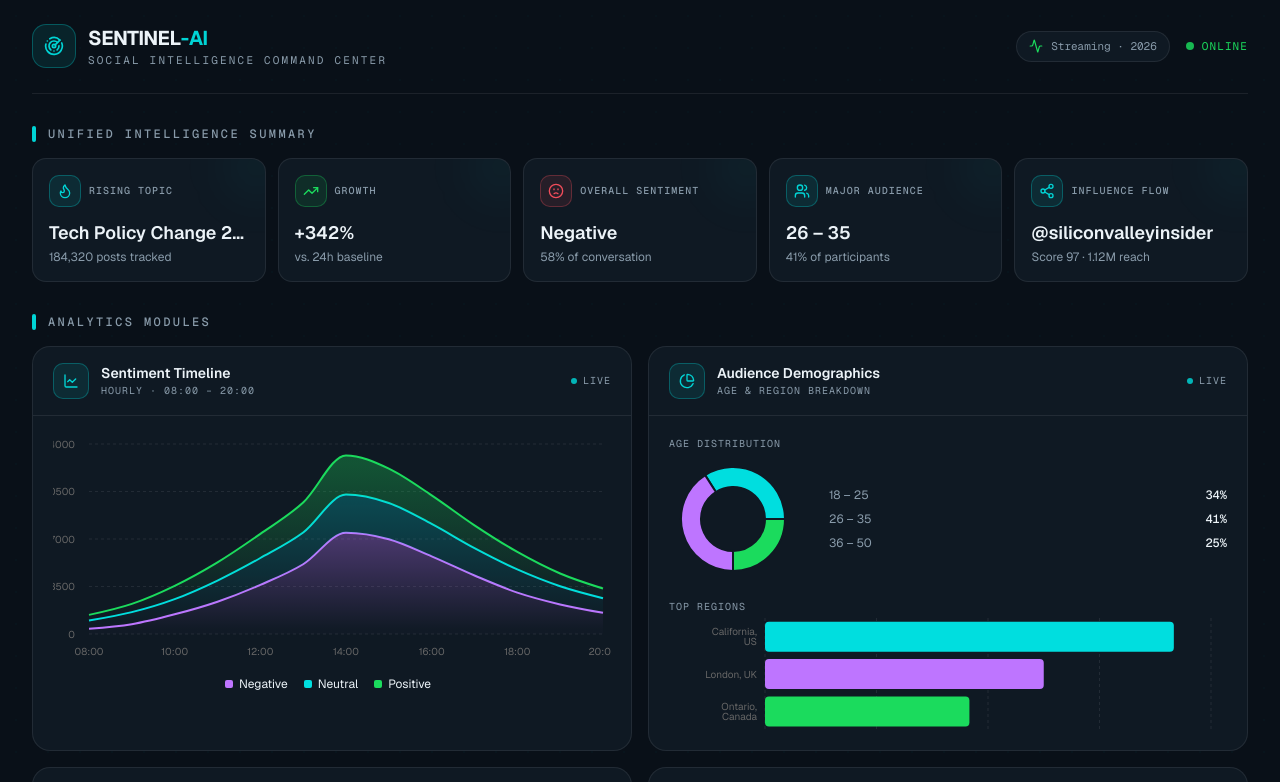
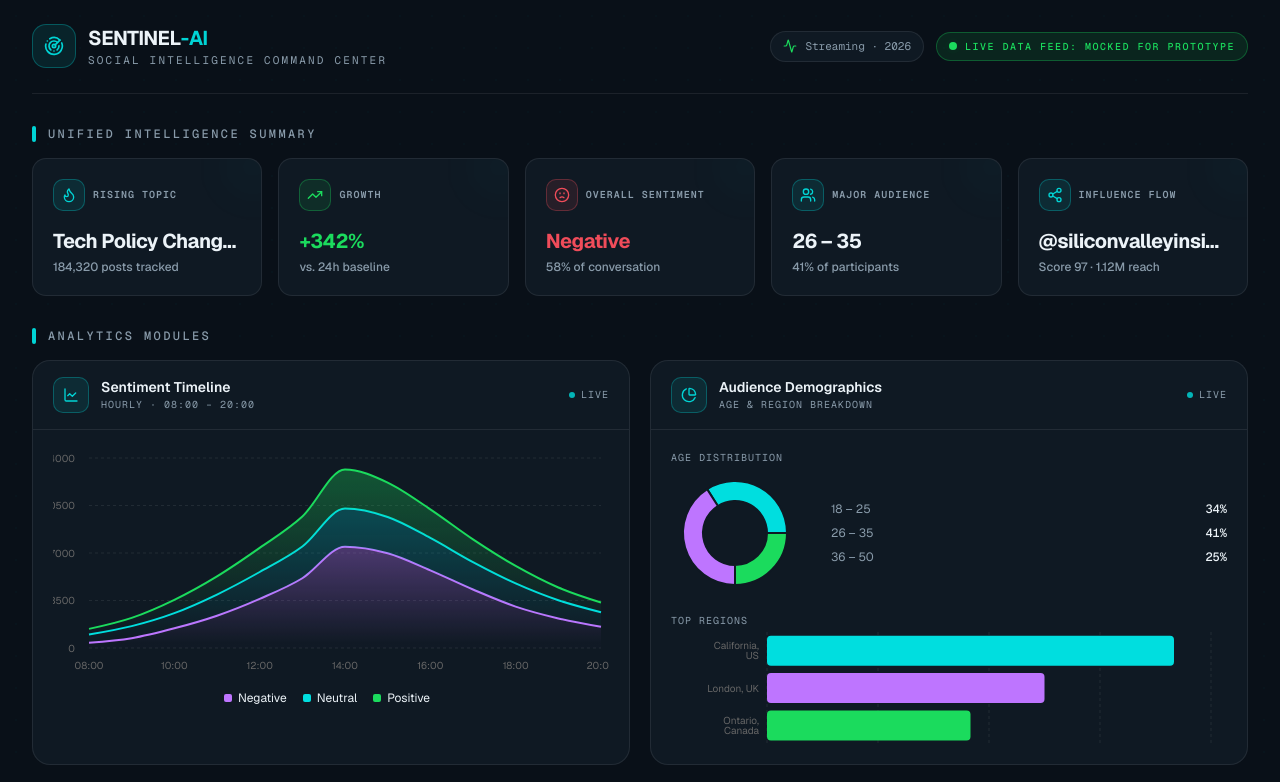
Before and after one commit to keshav1436/sma, a Next.js app: page / in a window 1280 px wide. Shown: the top 782 px of the page. Built offline with nearby package versions, Linux system fonts and the light colour scheme.

Commit message:
feat: adjust layout and add live data feed mock in prototype

```diff
--- a/app/page.tsx
+++ b/app/page.tsx
@@ -56,17 +56,20 @@ export default function Page() {
             </div>
           </div>
 
-          <div className="flex items-center gap-4">
+          <div className="flex items-center gap-3">
             <div className="hidden items-center gap-2 rounded-full border border-border bg-card px-3 py-1.5 sm:flex">
               <Activity className="h-3.5 w-3.5 text-chart-2" aria-hidden="true" />
               <span className="font-mono text-[11px] text-muted-foreground">
                 Streaming · {new Date().getUTCFullYear()}
               </span>
             </div>
-            <div className="flex items-center gap-2">
-              <span className="h-2 w-2 animate-pulse rounded-full bg-chart-2" aria-hidden="true" />
-              <span className="font-mono text-[11px] uppercase tracking-widest text-chart-2">
-                Online
+            <div className="flex items-center gap-2 rounded-full border border-chart-2/30 bg-chart-2/10 px-3 py-1.5">
+              <span className="relative flex h-2 w-2" aria-hidden="true">
+                <span className="absolute inline-flex h-full w-full animate-ping rounded-full bg-chart-2 opacity-75" />
+                <span className="relative inline-flex h-2 w-2 rounded-full bg-chart-2" />
+              </span>
+              <span className="font-mono text-[10px] font-medium uppercase tracking-[0.15em] text-chart-2">
+                Live Data Feed: Mocked for Prototype
               </span>
             </div>
           </div>
@@ -86,7 +89,7 @@ export default function Page() {
               </h2>
             </div>
 
-            <div className="grid grid-cols-1 gap-4 lg:grid-cols-2">
+            <div className="grid grid-cols-1 gap-5 lg:grid-cols-2">
               {cards.map((card) => (
                 <DashboardCard
                   key={card.title}
--- a/components/dashboard-card.tsx
+++ b/components/dashboard-card.tsx
@@ -12,11 +12,11 @@ export function DashboardCard({ title, subtitle, icon: Icon, children }: Dashboa
   return (
     <section
       aria-label={title}
-      className="flex min-h-[20rem] flex-col rounded-2xl border border-border bg-card"
+      className="group flex min-h-[20rem] flex-col rounded-2xl border border-border bg-card transition-all duration-300 hover:-translate-y-0.5 hover:border-primary/40 hover:shadow-[0_0_0_1px_oklch(0.78_0.15_195_/_0.1),0_12px_32px_-12px_oklch(0.78_0.15_195_/_0.25)]"
     >
       <header className="flex items-center justify-between border-b border-border px-5 py-4">
         <div className="flex items-center gap-3">
-          <span className="flex h-9 w-9 items-center justify-center rounded-lg border border-primary/30 bg-primary/10 text-primary">
+          <span className="flex h-9 w-9 items-center justify-center rounded-lg border border-primary/30 bg-primary/10 text-primary transition-colors group-hover:bg-primary/20">
             <Icon className="h-4 w-4" aria-hidden="true" />
           </span>
           <div>
--- a/components/intelligence-summary.tsx
+++ b/components/intelligence-summary.tsx
@@ -56,19 +56,19 @@ export function IntelligenceSummary() {
         </h2>
       </div>
 
-      <div className="grid grid-cols-2 gap-3 md:grid-cols-3 xl:grid-cols-5">
+      <div className="grid grid-cols-2 gap-4 md:grid-cols-3 xl:grid-cols-5">
         {items.map(({ icon: Icon, label, value, detail, tone = 'default' }) => (
           <div
             key={label}
-            className="group relative overflow-hidden rounded-xl border border-border bg-card p-4 transition-colors hover:border-primary/40"
+            className="group relative overflow-hidden rounded-xl border border-border bg-card p-5 transition-all duration-300 hover:-translate-y-0.5 hover:border-primary/40 hover:bg-card/80"
           >
             <div
-              className="pointer-events-none absolute -right-6 -top-6 h-16 w-16 rounded-full bg-primary/5 blur-xl transition-opacity group-hover:opacity-100"
+              className="pointer-events-none absolute -right-6 -top-6 h-16 w-16 rounded-full bg-primary/5 opacity-60 blur-xl transition-opacity duration-300 group-hover:opacity-100"
               aria-hidden="true"
             />
             <div className="flex items-center gap-2">
               <span
-                className={`flex h-8 w-8 items-center justify-center rounded-lg border ${
+                className={`flex h-8 w-8 items-center justify-center rounded-lg border transition-transform duration-300 group-hover:scale-105 ${
                   tone === 'negative'
                     ? 'border-destructive/30 bg-destructive/10 text-destructive'
                     : tone === 'positive'
@@ -78,14 +78,23 @@ export function IntelligenceSummary() {
               >
                 <Icon className="h-4 w-4" aria-hidden="true" />
               </span>
-              <p className="font-mono text-[10px] font-medium uppercase tracking-widest text-muted-foreground">
+              <p className="font-mono text-[10px] font-semibold uppercase tracking-widest text-muted-foreground">
                 {label}
               </p>
             </div>
-            <p className="mt-3 truncate text-lg font-semibold text-card-foreground" title={value}>
+            <p
+              className={`mt-4 truncate text-xl font-bold tracking-tight ${
+                tone === 'negative'
+                  ? 'text-destructive'
+                  : tone === 'positive'
+                    ? 'text-chart-2'
+                    : 'text-foreground'
+              }`}
+              title={value}
+            >
               {value}
             </p>
-            <p className="mt-0.5 text-xs text-muted-foreground">{detail}</p>
+            <p className="mt-1 text-xs font-medium text-muted-foreground">{detail}</p>
           </div>
         ))}
       </div>
```
